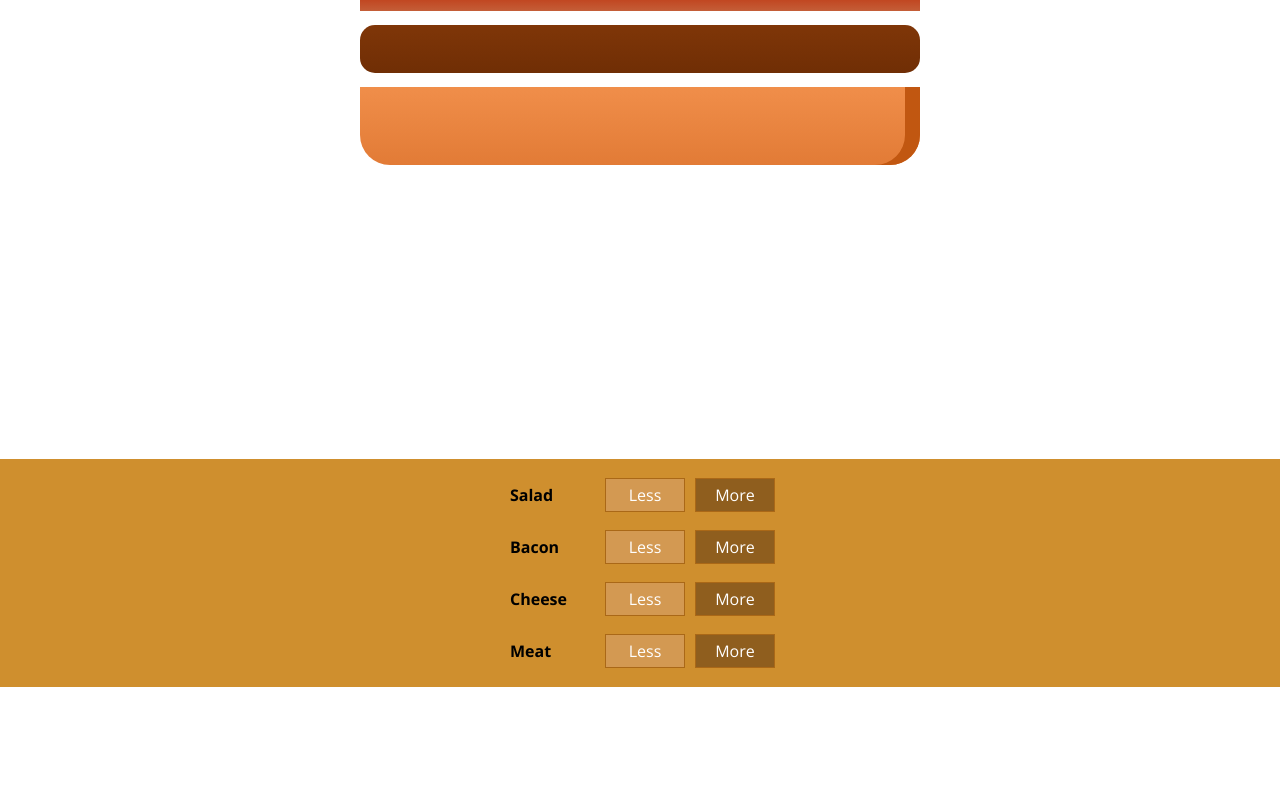
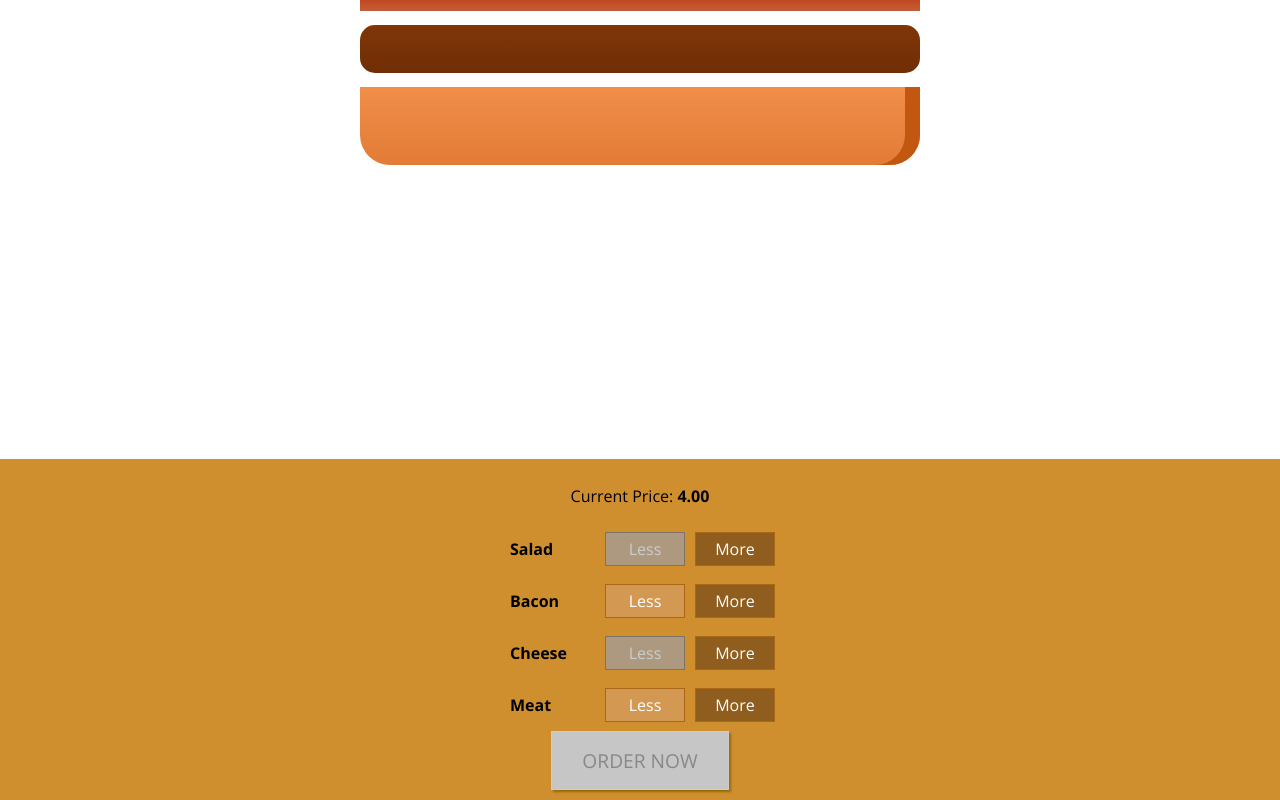
Before and after one commit to galexandrade/react-burguer-builder, a React app: page / in a window 1280 px wide. Shown: the part 179-979 px from the top of the page. Before the commit the page ends 866 px from the top, so only its background shows below. Built offline with nearby package versions, Linux system fonts and the light colour scheme.

Commit message:
Burguer Order

```diff
--- a/src/components/Burguer/BuildControls/BuildControl/BuildControl.js
+++ b/src/components/Burguer/BuildControls/BuildControl/BuildControl.js
@@ -4,7 +4,10 @@ import classes from './BuildControl.css';
 const buildControl = (props) => (
     <div className={classes.BuildControl}>
         <div className={classes.Label}>{props.label}</div>
-        <button className={classes.Less}>Less</button>
+        <button
+            disabled={props.disabled}
+            className={classes.Less}
+            onClick={props.removed}>Less</button>
         <button
             className={classes.More}
             onClick={props.added}>More</button>
--- a/src/components/Burguer/BuildControls/BuildControls.css
+++ b/src/components/Burguer/BuildControls/BuildControls.css
@@ -8,3 +8,45 @@
     margin: auto;
     padding: 10px 0;
 }
+
+
+.OrderButton {
+    background-color: #DAD735;
+    outline: none;
+    cursor: pointer;
+    border: 1px solid #966909;
+    color: #966909;
+    font-family: inherit;
+    font-size: 1.2em;
+    padding: 15px 30px;
+    box-shadow: 2px 2px 2px #966909;
+}
+
+.OrderButton:hover, .OrderButton:active {
+    background-color: #A0DB41;
+    border: 1px solid #966909;
+    color: #966909;
+}
+
+.OrderButton:disabled {
+    background-color: #C7C6C6;
+    cursor: not-allowed;
+    border: 1px solid #ccc;
+    color: #888888;
+}
+
+.OrderButton:not(:disabled) {
+    animation: enable 0.3s linear;
+}
+
+@keyframes enable {
+    0% {
+        transform: scale(1);
+    }
+    60% {
+        transform: scale(1.1);
+    }
+    100% {
+        transform: scale(1);
+    }
+}
--- a/src/components/Burguer/BuildControls/BuildControls.js
+++ b/src/components/Burguer/BuildControls/BuildControls.js
@@ -11,12 +11,19 @@ const controls = [
 
 const buildControls = (props) => (
     <div className={classes.BuildControls}>
+        <p>Current Price: <strong>{props.price.toFixed(2)}</strong></p>
         {controls.map(ctrl => (
             <BuildControl
                 key={ctrl.label}
                 label={ctrl.label}
-                added={() => props.ingredientAdded(ctrl.type)} />
+                added={() => props.ingredientAdded(ctrl.type)}
+                removed={() => props.ingredientRemoved(ctrl.type)}
+                disabled={props.disabled[ctrl.type]} />
         ))}
+
+        <button
+            className={classes.OrderButton}
+            disabled={!props.purchasable}>ORDER NOW</button>
     </div>
 );
 
--- a/src/containers/BurguerBuilder.js
+++ b/src/containers/BurguerBuilder.js
@@ -18,7 +18,16 @@ class BurguerBuilder extends Component{
             cheese: 0,
             meat: 1
         },
-        totalPrice: 4
+        totalPrice: 4,
+        purchasable: false
+    }
+
+    updatePurchaseState = (ingredients) => {
+        const sum = Object.keys(ingredients)
+            .map(igKey => ingredients[igKey])
+            .reduce((sum, el) => sum + el, 0);
+
+        this.setState({purchasable: sum > 0});
     }
 
     addIngredientHandler = (type) => {
@@ -37,19 +46,51 @@ class BurguerBuilder extends Component{
         this.setState({
             ingredients: updatedIngredients,
             totalPrice: newPrice
-        })
+        });
+
+        this.updatePurchaseState(updatedIngredients);
     }
 
     removeIngredientHandler = (type) => {
+        const oldCount = this.state.ingredients[type];
+        if(oldCount <= 0)
+            return;
+        const updatedCount = oldCount - 1;
 
+        const updatedIngredients = {
+            ...this.state.ingredients
+        }
+
+        updatedIngredients[type] = updatedCount;
+
+        const priceDeduction = INGREDIENT_PRICES[type];
+        const newPrice = this.state.totalPrice - priceDeduction;
+
+        this.setState({
+            ingredients: updatedIngredients,
+            totalPrice: newPrice
+        });
+
+        this.updatePurchaseState(updatedIngredients);
     }
 
     render(){
+        const disabledInfo = {
+            ...this.state.ingredients
+        };
+        for(let key in disabledInfo){
+            disabledInfo[key] = disabledInfo[key] <= 0;
+        }
+
         return (
             <Wrapper>
                 <Burguer ingredients={this.state.ingredients}/>
                 <BuildControls
-                    ingredientAdded={this.addIngredientHandler}/>
+                    ingredientAdded={this.addIngredientHandler}
+                    ingredientRemoved={this.removeIngredientHandler}
+                    disabled={disabledInfo}
+                    purchasable={this.state.purchasable}
+                    price={this.state.totalPrice}/>
             </Wrapper>
         );
     }
```
Also changed, not shown: src/components/Burguer/Burguer.js (line endings or trailing spaces).
